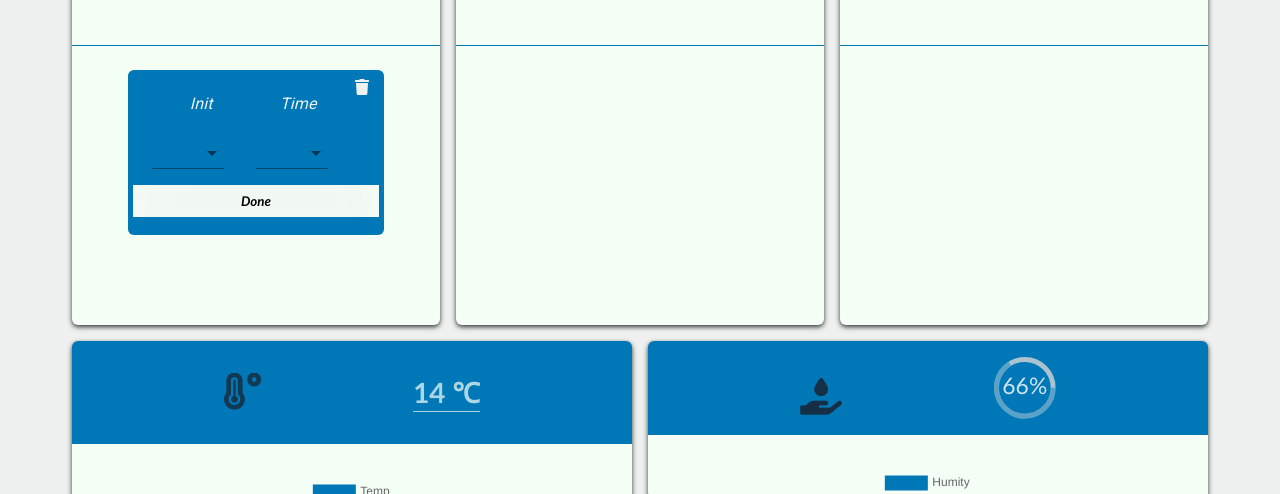
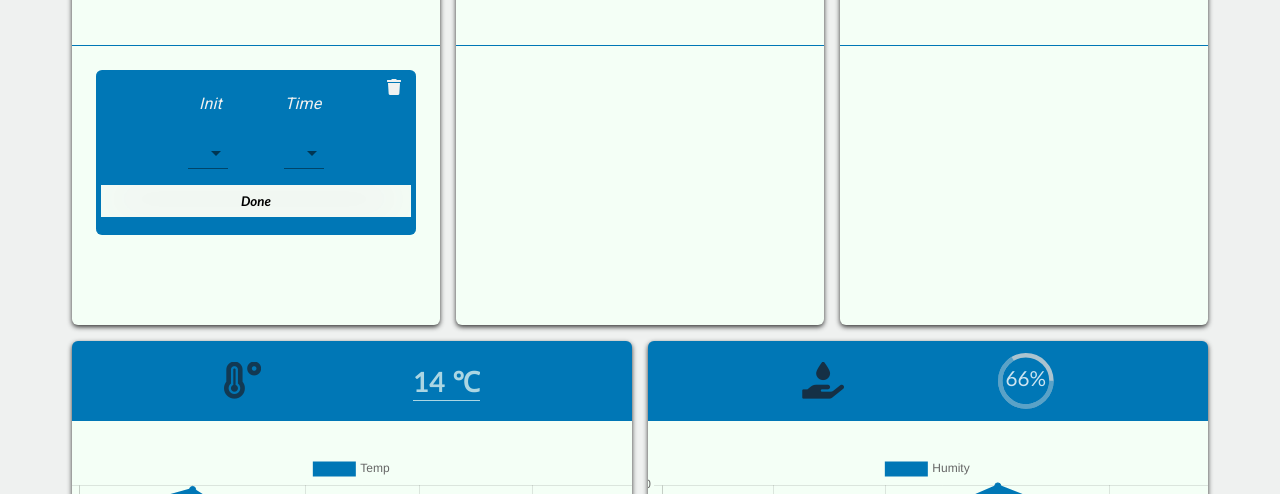
Before and after one commit to LSanchoES/sistema-irrigacion-remoto, a React (Create React App) app: page / in a window 1280 px wide. Both pictures are taken after a click on the icon 287 px from the left and 137 px from the top of the page. Shown: the part 155-649 px from the top of the page. Built offline with nearby package versions, Linux system fonts and the light colour scheme.

Commit message:
Añadidas alertas de seguridad + estilos + programa activo

```diff
--- a/src/components/ControlComponents/Humedad.js
+++ b/src/components/ControlComponents/Humedad.js
@@ -26,6 +26,8 @@ export const Humedad = () => {
         };
 
         const options = {
+            maintainAspectRatio: false,
+            responsive: true,
             scales: {
                 yAxes: [
                     {
--- a/src/components/ControlComponents/Temperatura.js
+++ b/src/components/ControlComponents/Temperatura.js
@@ -19,7 +19,10 @@ export const Temperatura = () => {
 	};
 
 	const options = {
+		maintainAspectRatio: false,
+		responsive: true,
 		scales: {
+
 			yAxes: [
 				{
 					ticks: {
--- a/src/components/ElectroValveComponents/ElectroValve1Card.js
+++ b/src/components/ElectroValveComponents/ElectroValve1Card.js
@@ -2,6 +2,7 @@ import moment from "moment";
 import React, { useRef, useState } from "react";
 import { ElectroValveTimer } from "./ElectroValveTimer";
 import Swal from 'sweetalert2';
+
 
 
 export const ElectroValve1Card = () => {
@@ -15,11 +16,37 @@ export const ElectroValve1Card = () => {
 	const [timerNumber, setTimerNumber] = useState(1);
 	//NEW COMPONENT REF
 	const timerComponents = useRef([])
+
+
 	//REMOVE TIMER COMPONENT
 	const removeTimer = () => {
+		Swal.fire({
+			title: 'Are you sure?',
+			text: 'Timer will be remove',
+			icon: 'warning',
+			confirmButtonText: 'Yes',
+			showDenyButton: true
+	  }).then((result) => {
 
-		 setTimerNumber( timerNumber > 0 ? timerNumber => timerNumber - 1 : timerNumber);
-		 timerComponents.current[time].remove()
+
+		//TIMER REMOVE
+		if (result.isConfirmed) {
+
+			//ALERT
+			Swal.fire('Program was deleted', '', 'success')
+			//ID NUMBER -1
+			setTimerNumber( timerNumber > 0 ? timerNumber => timerNumber - 1 : timerNumber);
+			//FRONT TIMER DELETE
+			timerComponents.current[time].remove()
+			//VALVE ACTIONS =>
+
+
+		} else if (result.isDenied) {
+			Swal.fire('Program was not deleted', '', 'info')
+		 }
+	});
+
+
 	}
 
 	//ADD TIMER COMPONENT
--- a/src/components/ElectroValveComponents/ElectroValve2Card.js
+++ b/src/components/ElectroValveComponents/ElectroValve2Card.js
@@ -2,6 +2,7 @@ import moment from "moment";
 import React, { useRef, useState } from "react";
 import { ElectroValveTimer } from "./ElectroValveTimer";
 import Swal from 'sweetalert2';
+
 
 
 export const ElectroValve2Card = () => {
@@ -15,11 +16,37 @@ export const ElectroValve2Card = () => {
 	const [timerNumber, setTimerNumber] = useState(1);
 	//NEW COMPONENT REF
 	const timerComponents = useRef([])
+
+
 	//REMOVE TIMER COMPONENT
 	const removeTimer = () => {
+		Swal.fire({
+			title: 'Are you sure?',
+			text: 'Timer will be remove',
+			icon: 'warning',
+			confirmButtonText: 'Yes',
+			showDenyButton: true
+	  }).then((result) => {
 
-		 setTimerNumber( timerNumber > 0 ? timerNumber => timerNumber - 1 : timerNumber);
-		 timerComponents.current[time].remove()
+
+		//TIMER REMOVE
+		if (result.isConfirmed) {
+
+			//ALERT
+			Swal.fire('Program was deleted', '', 'success')
+			//ID NUMBER -1
+			setTimerNumber( timerNumber > 0 ? timerNumber => timerNumber - 1 : timerNumber);
+			//FRONT TIMER DELETE
+			timerComponents.current[time].remove()
+			//VALVE ACTIONS =>
+
+
+		} else if (result.isDenied) {
+			Swal.fire('Program was not deleted', '', 'info')
+		 }
+	});
+
+
 	}
 
 	//ADD TIMER COMPONENT
--- a/src/components/ElectroValveComponents/ElectroValve3Card.js
+++ b/src/components/ElectroValveComponents/ElectroValve3Card.js
@@ -2,6 +2,7 @@ import moment from "moment";
 import React, { useRef, useState } from "react";
 import { ElectroValveTimer } from "./ElectroValveTimer";
 import Swal from 'sweetalert2';
+
 
 
 export const ElectroValve3Card = () => {
@@ -15,11 +16,37 @@ export const ElectroValve3Card = () => {
 	const [timerNumber, setTimerNumber] = useState(1);
 	//NEW COMPONENT REF
 	const timerComponents = useRef([])
+
+
 	//REMOVE TIMER COMPONENT
 	const removeTimer = () => {
+		Swal.fire({
+			title: 'Are you sure?',
+			text: 'Timer will be remove',
+			icon: 'warning',
+			confirmButtonText: 'Yes',
+			showDenyButton: true
+	  }).then((result) => {
 
-		 setTimerNumber( timerNumber > 0 ? timerNumber => timerNumber - 1 : timerNumber);
-		 timerComponents.current[time].remove()
+
+		//TIMER REMOVE
+		if (result.isConfirmed) {
+
+			//ALERT
+			Swal.fire('Program was deleted', '', 'success')
+			//ID NUMBER -1
+			setTimerNumber( timerNumber > 0 ? timerNumber => timerNumber - 1 : timerNumber);
+			//FRONT TIMER DELETE
+			timerComponents.current[time].remove()
+			//VALVE ACTIONS =>
+
+
+		} else if (result.isDenied) {
+			Swal.fire('Program was not deleted', '', 'info')
+		 }
+	});
+
+
 	}
 
 	//ADD TIMER COMPONENT
--- a/src/components/ElectroValveComponents/ElectroValveTimer.js
+++ b/src/components/ElectroValveComponents/ElectroValveTimer.js
@@ -4,11 +4,18 @@ import Swal from 'sweetalert2';
 
 export const ElectroValveTimer = (props) => {
 	//Time Slector
-    // console.log(props)
+
+    // REFS
 	const initRef = useRef("");
 	const timerRef = useRef("");
+	const formCardRef = useRef("");
+	const formCardSectionRef = useRef("");
+	const buttonCardRef = useRef("");
 
 	//VALIDATION
+
+	const [isDisabled, setisDisabled] = useState(false);
+
 	const handleTimeSelect = (e) => {
 
 		e.preventDefault();
@@ -28,20 +35,40 @@ export const ElectroValveTimer = (props) => {
 
 		if(initHour.length === 0 || setMins.length === 0)
 		{
+			//FORM INVALID =>
 			Swal.fire({
 				title: 'Please complete all fields',
 				text: 'Hour and Timer ',
 				icon: 'error',
 				confirmButtonText: 'Ok'
-		  })}
-		if(initHour.length !== 0 && setMins.length !== 0)
+		  })};
+		if(initHour.length !== 0 && setMins.length !== 0) {
+			//FORM VALID => ALERT
 			(Swal.fire({
-			title: 'Frame time selected',
-			text: 'Irrigation programmed',
-			icon: 'success',
-			confirmButtonText: 'Ok'
-		  }))
+			title: 'Are you sure?',
+			text: 'Irrigation will start in selected time',
+			icon: 'warning',
+			confirmButtonText: 'Yes',
+			showDenyButton: true
+		  		}).then((result) => {
 
+
+					if (result.isConfirmed) {
+						Swal.fire('Irrigation programmed', '', 'success')
+						//FORM VALID => STYLES
+						formCardRef.current.classList.add("active-hour")
+						buttonCardRef.current.classList.add("active-hour-button")
+						formCardSectionRef.current.classList.add("active-hour")
+						//FORM VALID => ACTION
+						setisDisabled(true)
+
+					} else if (result.isDenied) {
+						Swal.fire('Changes are not saved', '', 'info')
+					 }
+				})
+		  	);
+
+		}
 	};
 
 	//Placeholder Timer
@@ -59,30 +86,21 @@ export const ElectroValveTimer = (props) => {
 	return (
 		<>
 			<form className="valves__time-form "
-			noValidate onSubmit={handleTimeSelect}>
+			noValidate onSubmit={handleTimeSelect}
+			ref={formCardRef}
+			>
 			<section>
 			<InputLabel id="label-init-valve1-01">Init</InputLabel>
 			<InputLabel id="label-timer-valve1-01">Time</InputLabel>
 			</section>
-			<section>
-				{/* <TextField
-					id={props.initId}
-					type="time"
-					defaultValue="00:00"
-					className="valves__textfield"
-					InputLabelProps={{
-						shrink: true,
-					}}
-					inputProps={{
-						step: 300, // 5 min
-					}}
-				/> */}
+			<section className="valves__selectors" ref={formCardSectionRef}>
 				<Select
 					labelId="label-init-valve1-01"
 					id={props.initId}
 					value={init01}
 					onChange={handleChangeInit}
 					ref={initRef}
+					disabled={isDisabled}
 				>
 					<MenuItem value={0}>00:00</MenuItem>
 					<MenuItem value={1}>01:00</MenuItem>
@@ -115,6 +133,7 @@ export const ElectroValveTimer = (props) => {
 					value={timer01}
 					onChange={handleChangeTimer}
 					ref={timerRef}
+					disabled={isDisabled}
 				>
 					<MenuItem value={5}>5 min</MenuItem>
 					<MenuItem value={15}>15 min</MenuItem>
@@ -123,7 +142,7 @@ export const ElectroValveTimer = (props) => {
 					<MenuItem value={59}>60 min</MenuItem>
 				</Select>
 				</section>
-				<input type="submit" value="Done" />
+				<input type="submit" value="Done" ref={buttonCardRef} />
 
 			</form>
 		</>
--- a/src/styles/base/_base.scss
+++ b/src/styles/base/_base.scss
@@ -15,6 +15,8 @@ body {
 main {
 	width: 100%;
 }
+
+//STATES
 .active {
 	color: $tertiary !important;
 }
@@ -22,14 +24,19 @@ main {
 	color: red!important;
 }
 .active-hour{
-	background-color: $quaternary !important;
-	box-shadow: 0px 0px 2px $pentakill inset  !important;
+	background-color: green  !important;
+	font-weight: bold !important;
+	div{color: $light-gray !important;}
+}
+.active-hour-button{
+	display: none !important;
 }
 .invalid{
 	border: 2px solid red;
+}
 
-}
-//SweetAler
+
+//SweetAlert
 .swal2-icon{
 	overflow: hidden !important;
 }
--- a/src/styles/components/_humedad.scss
+++ b/src/styles/components/_humedad.scss
@@ -8,6 +8,7 @@
     text-align: center;
     border-radius: 6px;
     box-shadow: 0px 2px 5px $dark-gray;
+    width: 45vw;
 }
 .humedad__content{
     display: flex;
@@ -15,18 +16,17 @@
     align-items: center;
     justify-content: space-evenly;
     width: 100%;
-    padding: 1rem;
+    height: 10vh;
     i{
         color: $black-gentle;
         font-size: 4ch;
-        align-self: flex-start;
         opacity: 0.8;
-        margin-top: 1.3rem;
+
     }
 }
 
 .CircularProgressbar{
-    width: 11% !important;
+    width: 6ch !important;
     position:static !important;
     opacity: 0.8 !important;
 }
--- a/src/styles/components/_temperatura.scss
+++ b/src/styles/components/_temperatura.scss
@@ -8,18 +8,19 @@
     text-align: center;
     border-radius: 6px;
     box-shadow: 0px 2px 5px $dark-gray;
+    width: 45vw;
+
 }
 .temperatura__content{
     display: flex;
     flex-direction: row;
+    justify-content: space-evenly;
     align-items: center;
-    justify-content: space-evenly;
     width: 100%;
-    padding: 2rem;
+    height: 10vh;
     i{
         color: $black-gentle;
         font-size: 4ch;
-        align-self: flex-start;
         opacity: 0.7;
     }
     h2{
--- a/src/styles/components/_valves.scss
+++ b/src/styles/components/_valves.scss
@@ -8,7 +8,7 @@
     align-items: center;
     margin: 0.5rem;
     height: 50vh;
-    width: 30vw;
+    width: 100%;
     background-color: $white-styled;
     border-radius: 6px;
     box-shadow: 0px 2px 5px $dark-gray;
@@ -59,15 +59,14 @@
     }
 
 }
+
 .valves__time-form{
 
     display: flex;
-    text-align: center;
     flex-direction: column;
     flex-wrap: nowrap;
-    justify-content: space-around;
     align-items: center;
-    width: 20vw;
+    width: 25vw;
     border-bottom: 2px solid  $pentakill;
     border-top: 2px solid  $pentakill;
     border-radius: 6px;
@@ -78,7 +77,6 @@
     section{
         display: flex;
         flex-direction: row;
-        justify-content: space-between;
     }
     label{
 
@@ -89,14 +87,14 @@
         margin-right: 2rem;
         color: $light-gray;
         &:nth-child(1){
-            margin-right: 2rem;
+            margin-right: 1.5rem;
+        }
+        &:nth-child(2){
+            margin-right: 0.9rem;
         }
 
     }
-    div{
-        margin-right: 2rem;
-        cursor: pointer;
-    }
+
 
     input[type=submit]{
         width: 100%;
@@ -117,14 +115,12 @@
         }
     }
 }
-.valves__textfield{
-    label{
-        position: initial;
-        margin-bottom: -1rem;
-        font-size: 2.5ch;
 
+.valves__selectors{
+    div{
+
+    &:nth-child(2){
+        margin-left: 3.5rem;
     }
-    input{
-        position: initial;
     }
 }
```
